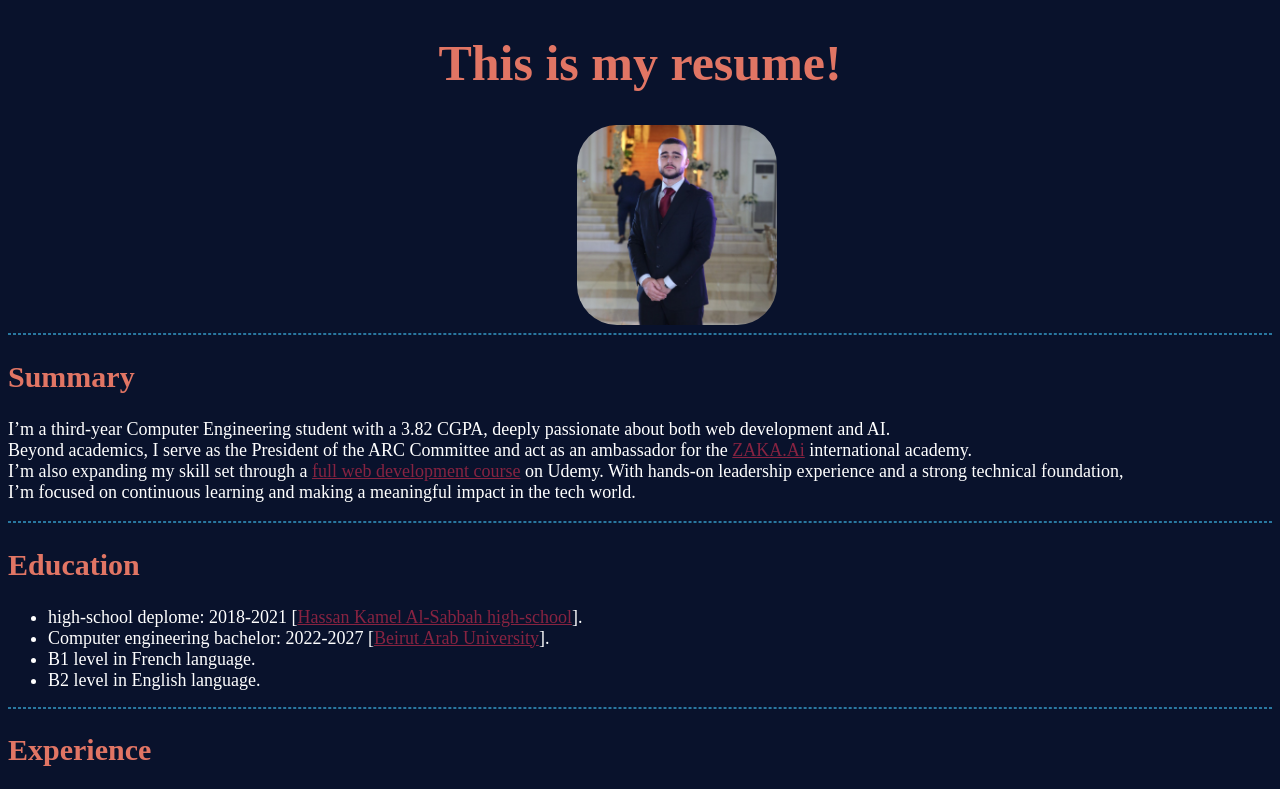
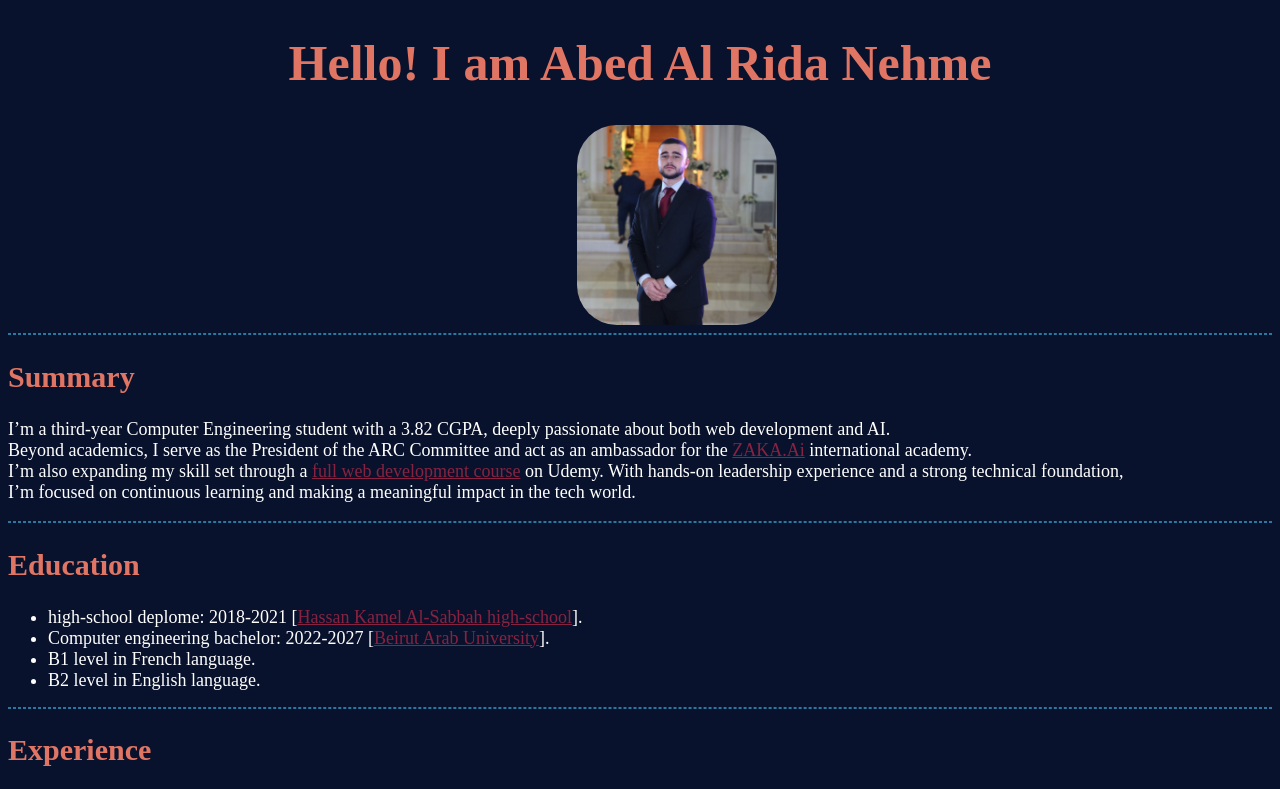
Before and after one commit to Abednehme-coder/Resume-, a plain HTML site: page index.html in a window 1280 px wide. Shown: the top 789 px of the page. Drawn offline with Linux system fonts and the light colour scheme; a web font is replaced by a local one.

Commit message:
Update index.html

```diff
--- a/index.html
+++ b/index.html
@@ -13,7 +13,7 @@
     <link href="https://fonts.googleapis.com/css2?family=Jersey+15&display=swap" rel="stylesheet">
 </head>
 <body>
-    <h1>This is my resume!</h1> <img src="./assets/picture/photo_2024-12-28_18-36-29.jpg" height =300>
+    <h1>Hello! I am Abed Al Rida Nehme</h1> <img src="./assets/picture/photo_2024-12-28_18-36-29.jpg" height =300>
     <hr>
     <h2>Summary</h2>
     <P>
```
